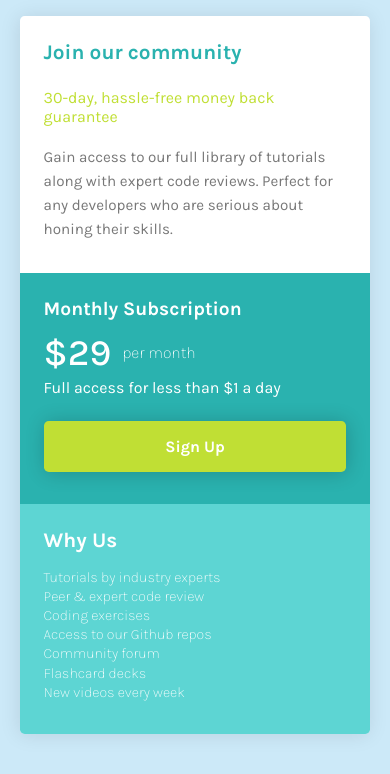
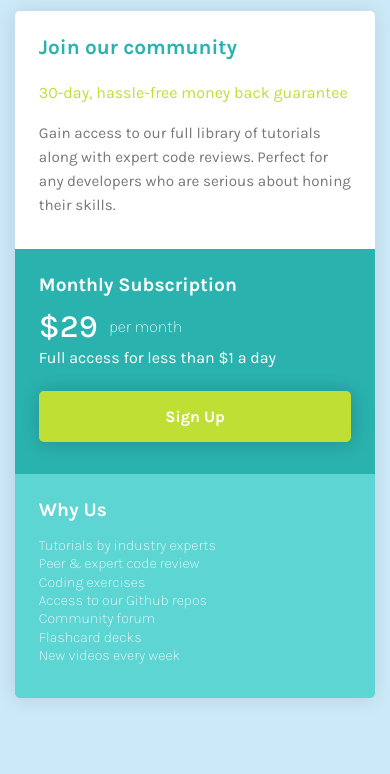
Before and after one commit to TechWithGod/grazitti_interactive_assessments, a plain HTML site: page subscription_page/index.html in a window 390 px wide. Drawn offline with Linux system fonts and the light colour scheme.

Commit message:
just minor changes in css

```diff
--- a/subscription_page/assets/styles/index.css
+++ b/subscription_page/assets/styles/index.css
@@ -62,7 +62,7 @@ div.monthly-subscription h2 {
     display:flex;
     align-items:center;
     gap:0.7rem;
-    font-size:2.3rem;
+    font-size:2rem;
     font-weight:500;
     margin-bottom:0.2rem;
 }
@@ -90,13 +90,16 @@ h2 {
 
 div.why-us h2 {
     margin-bottom:1rem;
+    font-size:1.2rem;
 }
 
 div.why-us ul {
     font-size:0.9rem;
     font-weight:lighter;
-    line-height:1.2rem;
+    line-height:1.15rem;
 }
+
+
 
 /* global styling */
 
@@ -170,6 +173,10 @@ div.why-us ul {
 }
 
 @media screen and (max-width:500px) {
+    body {
+        display:block;
+        padding:0.8rem 1rem;
+    }
     div.wrapper {
         width:88%;
     }
@@ -179,6 +186,8 @@ div.why-us ul {
 @media screen and (max-width:400px) {
     body {
         display:block;
+        padding:0.7rem;
+
     }
     div.wrapper {
         width:98%;
@@ -198,6 +207,10 @@ div.why-us ul {
 }
 
 @media screen and (min-width:600px) {
+
+    div.container {
+        padding:1.5rem 2rem 1.5rem;
+    }
 
     section#text-content .guarantee-text {
         margin-bottom:0.5rem;
```
